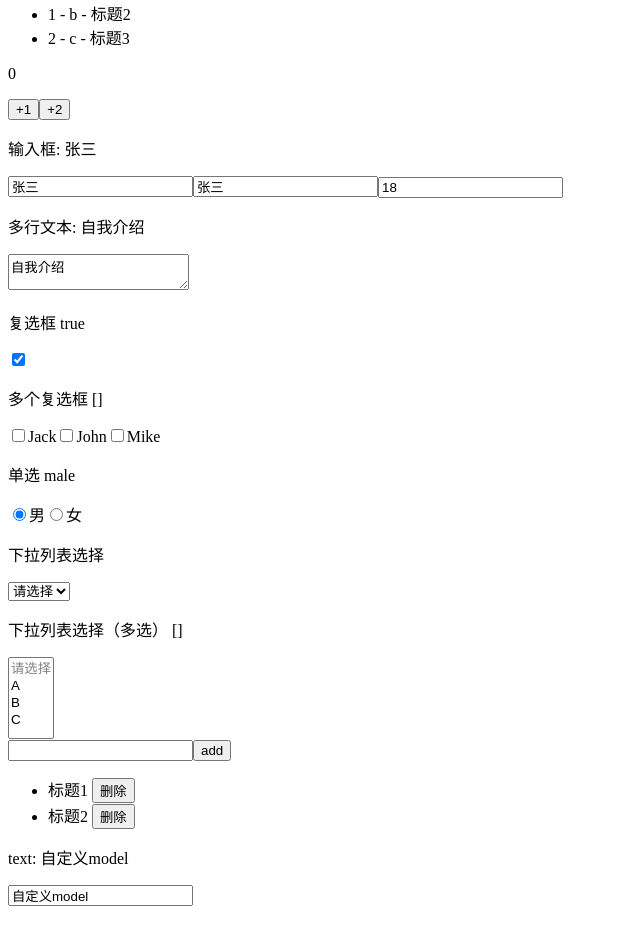
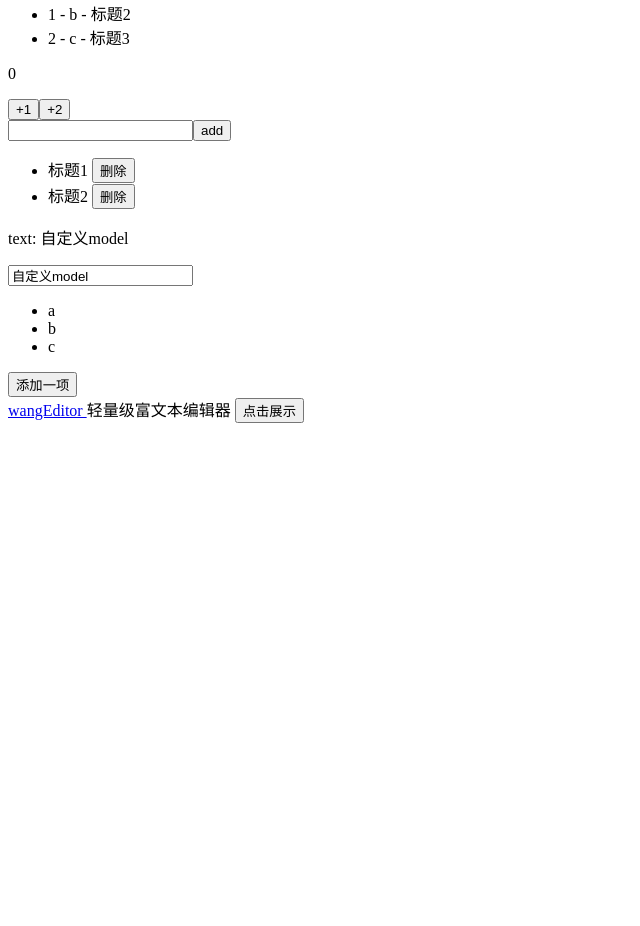
Before and after one commit to dengerpu/web_learning, a Vue app in the folder 面试题/Vue面试题/vue2-demo/: page / in a window 1280 px wide. Shown: the part 781-1707 px from the top of the page, without its empty margins (0-640 px from the left). After the commit the page ends 1212 px from the top, so only its background shows below. Built offline with nearby package versions, Linux system fonts and the light colour scheme.

Commit message:
feat: 异步组件

```diff
--- a/面试题/Vue面试题/vue2-demo/src/App.vue
+++ b/面试题/Vue面试题/vue2-demo/src/App.vue
@@ -7,7 +7,7 @@
     <ConditionDemo></ConditionDemo>
     <ListDemo></ListDemo>
     <EventDemo></EventDemo>
-    <FormDemo></FormDemo>
+    <!-- <FormDemo></FormDemo> -->
     <ComponentsDemo></ComponentsDemo>
     <CustomVModel v-model="name"></CustomVModel>
     <NextTick></NextTick>
@@ -17,6 +17,13 @@
         {{ scoped.slotData.title }}
      </template>
     </SlotScope>
+
+    <!-- 动态组件 -->
+    <component :is="currentComponent"></component>
+
+    <!-- 异步组件 -->
+    <FormDemo v-if="show"></FormDemo>
+    <button @click="show = true">点击展示</button>
   </div>
 </template>
 <script>
@@ -24,7 +31,8 @@ import ClassDemo from './views/基本使用/ClassDemo.vue'
 import ComputedDemo from './views/基本使用/ComputedDemo.vue'
 import ConditionDemo from './views/基本使用/ConditionDemo.vue'
 import EventDemo from './views/基本使用/EventDemo.vue'
-import FormDemo from './views/基本使用/FormDemo.vue'
+// 这是同步写法
+// import FormDemo from './views/基本使用/FormDemo.vue'
 import ListDemo from './views/基本使用/ListDemo.vue'
 import TqlDemo from './views/基本使用/TqlDemo.vue'
 import WatchDemo from './views/基本使用/WatchDemo.vue'
@@ -42,7 +50,11 @@ export default {
     ConditionDemo,
     ListDemo,
     EventDemo,
-    FormDemo,
+    FormDemo: () => import("./views/基本使用/FormDemo.vue"),
+    // 相当于
+    // FormDemo: () => {
+    //   return import("./views/基本使用/FormDemo.vue")
+    // }
     ComponentsDemo,
     CustomVModel,
     NextTick,
@@ -50,7 +62,9 @@ export default {
   },
   data() {
     return {
-      name: "自定义model"
+      name: "自定义model",
+      currentComponent: "SlotScope",
+      show: false
     }
   }
 }
```
